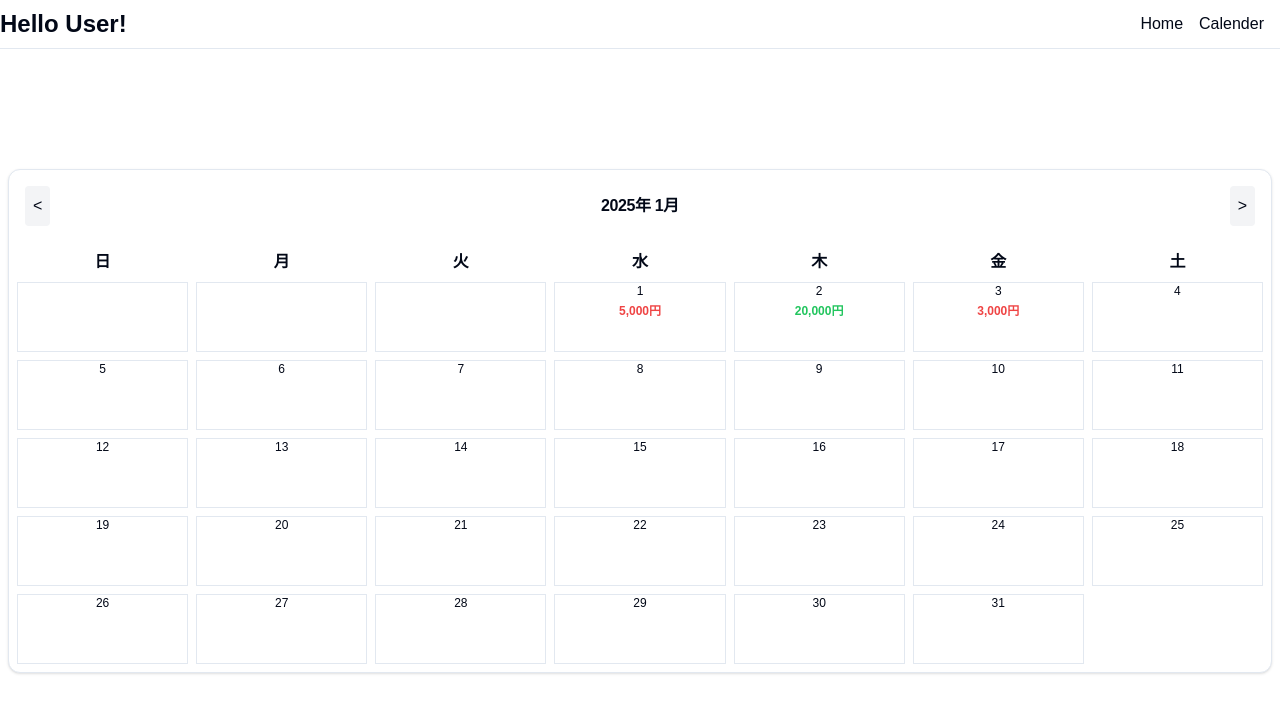
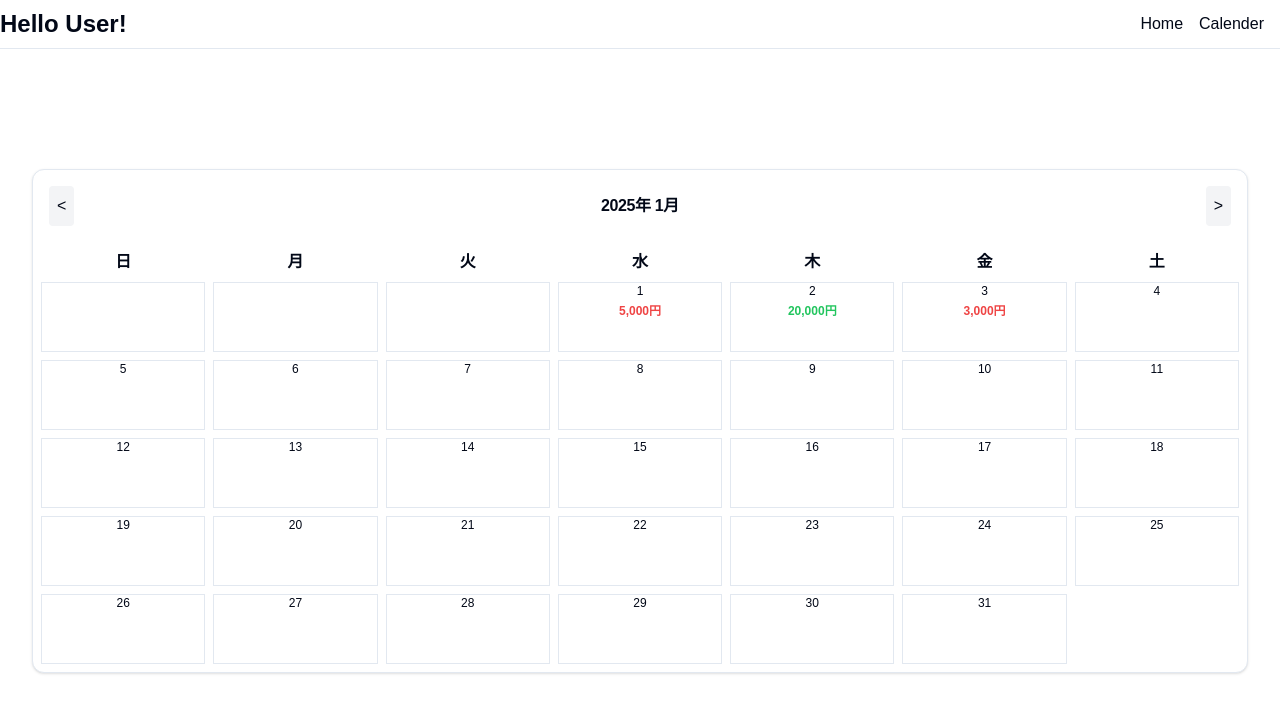
Before and after one commit to renokazaki/Money-Management, a Next.js app: page /calender in a window 1280 px wide. Shown: the top 712 px of the page. Built offline with nearby package versions, Linux system fonts and the light colour scheme.

Commit message:
カレンダーの修正

```diff
--- a/app/calender/page.tsx
+++ b/app/calender/page.tsx
@@ -32,7 +32,7 @@ const CalenderPage = () => {
   ];
 
   return (
-    <div className="w-full mt-28 p-2">
+    <div className="w-full mt-8 sm:mt-28 p-2 sm:px-8">
       <Calender transactions={transactions} />
     </div>
   );
```
